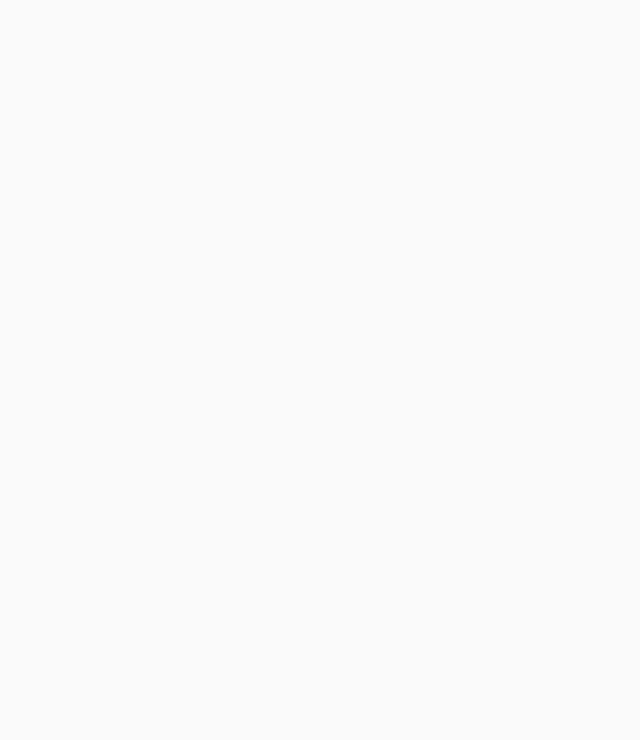
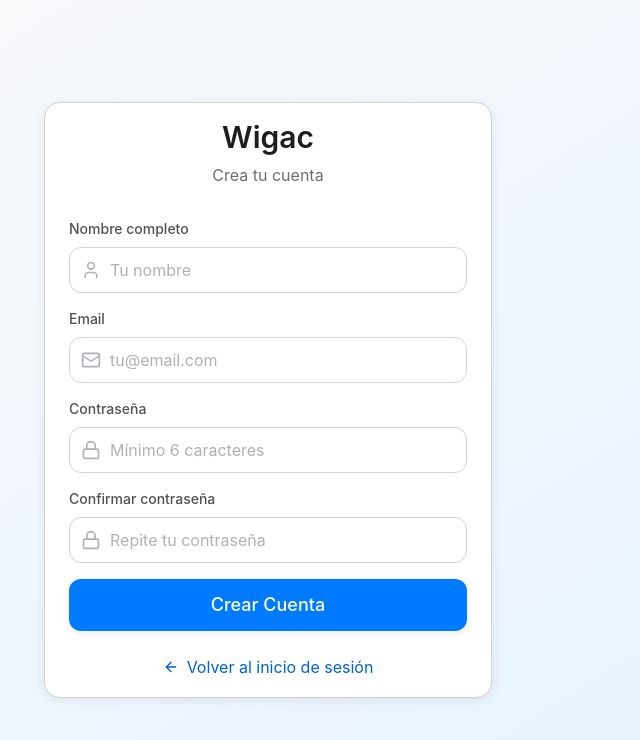
Before and after one commit to eliasosoriio/wigac, a React (Vite) app in the folder frontend/: page /register in a window 1280 px wide. Before the commit this address had no page. Shown: the top 740 px of the page, without its empty margins (372-1012 px from the left). Built offline with nearby package versions, Linux system fonts and the light colour scheme; no server answers.

Commit message:
new: register feature

```diff
--- a/frontend/src/App.tsx
+++ b/frontend/src/App.tsx
@@ -2,6 +2,7 @@ import { BrowserRouter, Routes, Route, Navigate } from 'react-router-dom';
 import { useAuthStore } from './store/authStore';
 import Layout from './components/layout/Layout';
 import Login from './pages/auth/Login';
+import Register from './pages/auth/Register';
 import Dashboard from './pages/Dashboard';
 import Projects from './pages/projects/Projects';
 import ProjectDetail from './pages/projects/ProjectDetail';
@@ -18,6 +19,7 @@ function App() {
     <BrowserRouter>
       <Routes>
         <Route path="/login" element={!isAuthenticated ? <Login /> : <Navigate to="/" />} />
+        <Route path="/register" element={!isAuthenticated ? <Register /> : <Navigate to="/" />} />
 
         <Route path="/" element={isAuthenticated ? <Layout /> : <Navigate to="/login" />}>
           <Route index element={<Dashboard />} />
--- a/frontend/src/pages/auth/Login.tsx
+++ b/frontend/src/pages/auth/Login.tsx
@@ -1,9 +1,12 @@
 import { useState } from 'react';
-import { useNavigate } from 'react-router-dom';
+import { useNavigate, Link } from 'react-router-dom';
 import { Mail, Lock } from 'lucide-react';
 import { Button, Input, Card, CardBody } from '../../components/ui';
 import { useAuthStore } from '../../store/authStore';
+import axios from 'axios';
 import toast from 'react-hot-toast';
+
+const API_URL = import.meta.env.VITE_API_URL || 'http://localhost:8081/api';
 
 const Login = () => {
   const navigate = useNavigate();
@@ -17,24 +20,19 @@ const Login = () => {
     setIsLoading(true);
 
     try {
-      // TODO: Replace with actual API call
-      await new Promise(resolve => setTimeout(resolve, 1000));
+      const response = await axios.post(`${API_URL}/auth/login`, {
+        email,
+        password
+      });
 
-      // Mock login
-      login(
-        {
-          id: '1',
-          email,
-          name: 'Usuario Demo',
-          role: 'admin',
-        },
-        'mock-token'
-      );
+      const { user, accessToken } = response.data;
+      login(user, accessToken);
 
       toast.success('¡Bienvenido!');
       navigate('/');
-    } catch (error) {
-      toast.error('Error al iniciar sesión');
+    } catch (error: any) {
+      const message = error.response?.data?.message || 'Error al iniciar sesión';
+      toast.error(message);
     } finally {
       setIsLoading(false);
     }
@@ -84,6 +82,18 @@ const Login = () => {
               Iniciar Sesión
             </Button>
           </form>
+
+          <div className="mt-6 text-center">
+            <p className="text-apple-gray-600 text-sm">
+              ¿No tienes cuenta?{' '}
+              <Link
+                to="/register"
+                className="text-apple-blue-600 hover:text-apple-blue-700 font-medium transition-colors"
+              >
+                Regístrate aquí
+              </Link>
+            </p>
+          </div>
         </CardBody>
       </Card>
     </div>
--- /dev/null
+++ b/frontend/src/pages/auth/Register.tsx
@@ -0,0 +1,151 @@
+import { useState } from 'react';
+import { useNavigate, Link } from 'react-router-dom';
+import { Mail, Lock, User, ArrowLeft } from 'lucide-react';
+import { Button, Input, Card, CardBody } from '../../components/ui';
+import { useAuthStore } from '../../store/authStore';
+import axios from 'axios';
+import toast from 'react-hot-toast';
+
+const API_URL = import.meta.env.VITE_API_URL || 'http://localhost:8081/api';
+
+const Register = () => {
+  const navigate = useNavigate();
+  const { login } = useAuthStore();
+  const [formData, setFormData] = useState({
+    name: '',
+    email: '',
+    password: '',
+    confirmPassword: ''
+  });
+  const [isLoading, setIsLoading] = useState(false);
+
+  const handleChange = (field: string, value: string) => {
+    setFormData(prev => ({ ...prev, [field]: value }));
+  };
+
+  const handleSubmit = async (e: React.FormEvent) => {
+    e.preventDefault();
+
+    // Validaciones
+    if (formData.password.length < 6) {
+      toast.error('La contraseña debe tener al menos 6 caracteres');
+      return;
+    }
+
+    if (formData.password !== formData.confirmPassword) {
+      toast.error('Las contraseñas no coinciden');
+      return;
+    }
+
+    setIsLoading(true);
+
+    try {
+      // Registrar usuario
+      await axios.post(`${API_URL}/auth/register`, {
+        name: formData.name,
+        email: formData.email,
+        password: formData.password
+      });
+
+      toast.success('¡Cuenta creada exitosamente!');
+
+      // Auto-login después del registro
+      const loginResponse = await axios.post(`${API_URL}/auth/login`, {
+        email: formData.email,
+        password: formData.password
+      });
+
+      const { user, accessToken } = loginResponse.data;
+      login(user, accessToken);
+
+      toast.success('¡Bienvenido!');
+      navigate('/');
+    } catch (error: any) {
+      const message = error.response?.data?.message || 'Error al crear la cuenta';
+      toast.error(message);
+    } finally {
+      setIsLoading(false);
+    }
+  };
+
+  return (
+    <div className="min-h-screen flex items-center justify-center bg-gradient-to-br from-apple-gray-50 to-apple-blue-50 p-4">
+      <Card className="w-full max-w-md">
+        <CardBody className="p-8">
+          <div className="text-center mb-8">
+            <h1 className="text-3xl font-semibold text-apple-gray-900 mb-2">
+              Wigac
+            </h1>
+            <p className="text-apple-gray-600">
+              Crea tu cuenta
+            </p>
+          </div>
+
+          <form onSubmit={handleSubmit} className="space-y-4">
+            <Input
+              label="Nombre completo"
+              type="text"
+              value={formData.name}
+              onChange={(e) => handleChange('name', e.target.value)}
+              placeholder="Tu nombre"
+              icon={<User className="w-5 h-5" />}
+              required
+            />
+
+            <Input
+              label="Email"
+              type="email"
+              value={formData.email}
+              onChange={(e) => handleChange('email', e.target.value)}
+              placeholder="tu@email.com"
+              icon={<Mail className="w-5 h-5" />}
+              required
+            />
+
+            <Input
+              label="Contraseña"
+              type="password"
+              value={formData.password}
+              onChange={(e) => handleChange('password', e.target.value)}
+              placeholder="Mínimo 6 caracteres"
+              icon={<Lock className="w-5 h-5" />}
+              required
+            />
+
+            <Input
+              label="Confirmar contraseña"
+              type="password"
+              value={formData.confirmPassword}
+              onChange={(e) => handleChange('confirmPassword', e.target.value)}
+              placeholder="Repite tu contraseña"
+              icon={<Lock className="w-5 h-5" />}
+              required
+            />
+
+            <Button
+              type="submit"
+              variant="primary"
+              size="lg"
+              className="w-full mt-6"
+              isLoading={isLoading}
+            >
+              Crear Cuenta
+            </Button>
+          </form>
+
+          <div className="mt-6 text-center">
+            <Link
+              to="/login"
+              className="inline-flex items-center gap-2 text-apple-blue-600 hover:text-apple-blue-700 transition-colors"
+            >
+              <ArrowLeft className="w-4 h-4" />
+              <span>Volver al inicio de sesión</span>
+            </Link>
+          </div>
+        </CardBody>
+      </Card>
+    </div>
+  );
+};
+
+export default Register;
```
